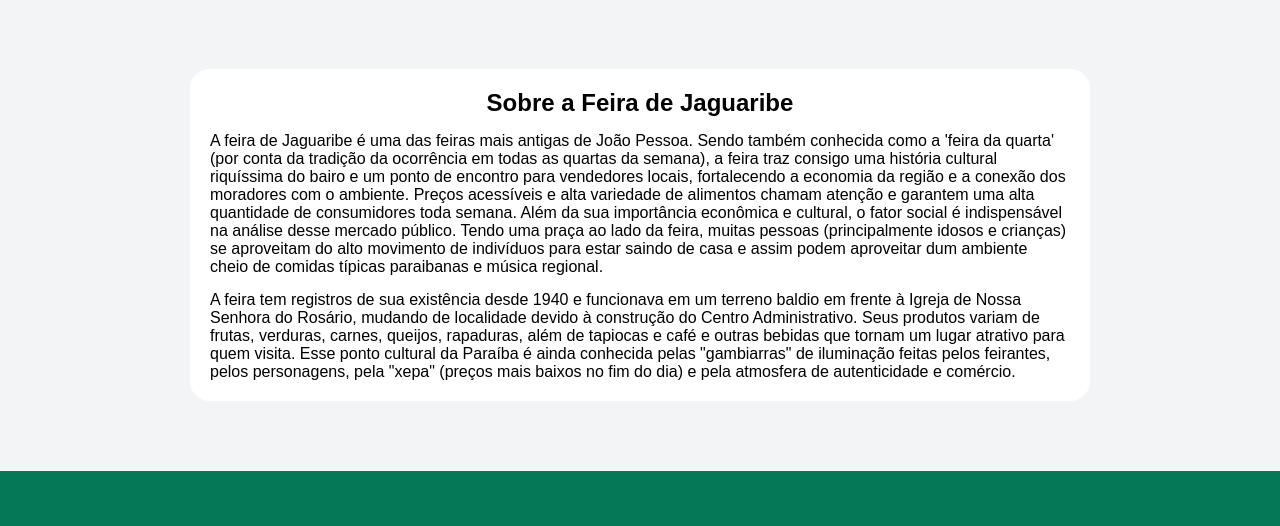
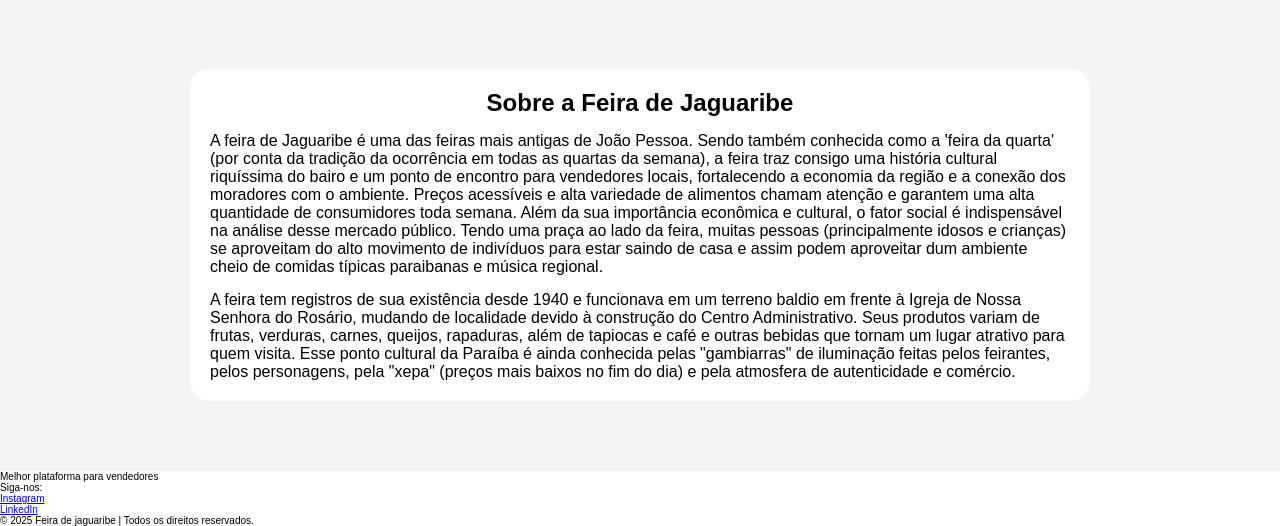
Before and after one commit to Projeto-IFPB/Jaguaribe-Online, a Flask app: page / in a window 1280 px wide. Shown: the part 684-1210 px from the top of the page. Before the commit the page ends 1155 px from the top, so only its background shows below. Run offline with Flask 3, Linux system fonts and the light colour scheme.

Commit message:
Adicionando Footer no HTML

```diff
--- a/static/css/style-index.css
+++ b/static/css/style-index.css
@@ -1,5 +1,6 @@
 /* Configurações Iniciais */
-@import url('https://fonts.googleapis.com/css2?family=Inter:ital,opsz,wght@0,14..32,100..900;1,14..32,100..900&display=swap');
+
+
 
 * {
     margin: 0;
--- a/templates/index.html
+++ b/templates/index.html
@@ -72,4 +72,33 @@
 
 <!-- coloca tudo que colocaria no footer, mas n usa a tag footer se n buga tudo -->
 
+ <!-- Footer da Página -->
+  <div class="footer">
+    <div class="junção">
+
+
+        <div class="descrição"><p>Melhor plataforma para vendedores</p>
+
+        </div>
+
+        <div class="links">
+            <p>Siga-nos:</p>
+            <ul>
+                <li><a href="#">Instagram</a>
+
+                </li>
+                <li><a href="#">LinkedIn</a>
+
+                </li>
+            </ul>
+
+        </div>
+
+        <div class="direitos">
+            <p>&copy; 2025 Feira de jaguaribe | Todos os direitos reservados.</p>
+
+        </div>
+
+    </div>
+
 {% endblock %}
```
